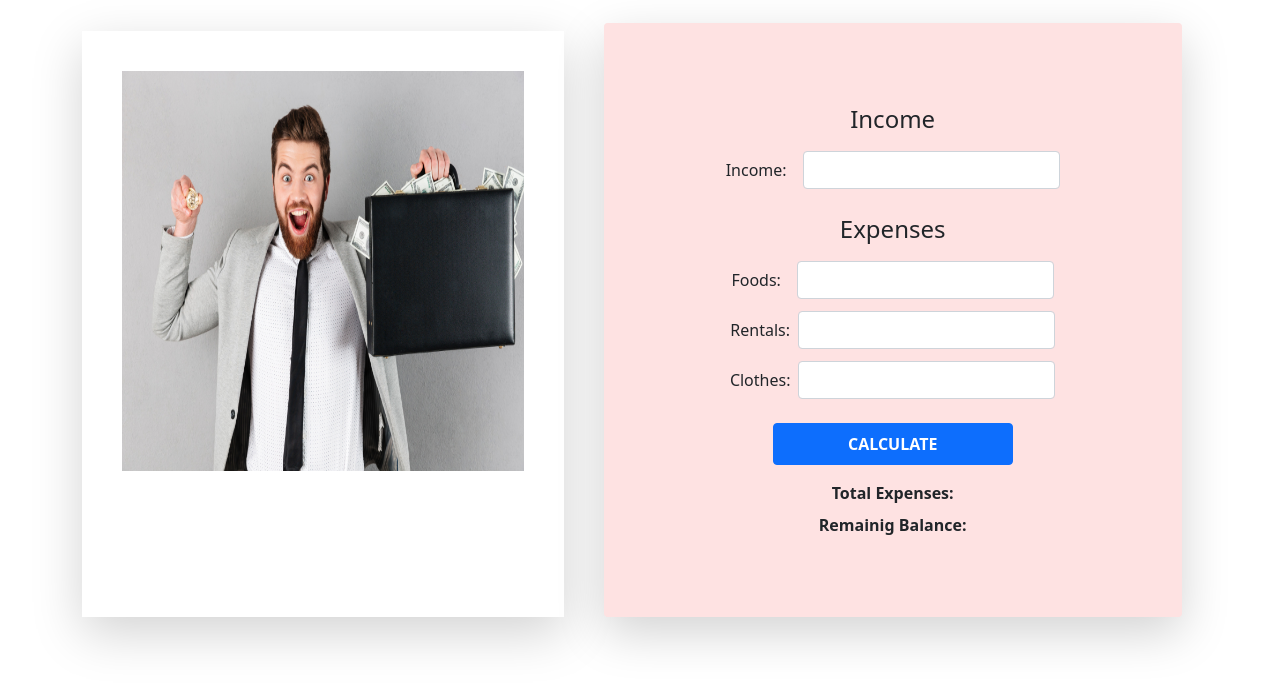
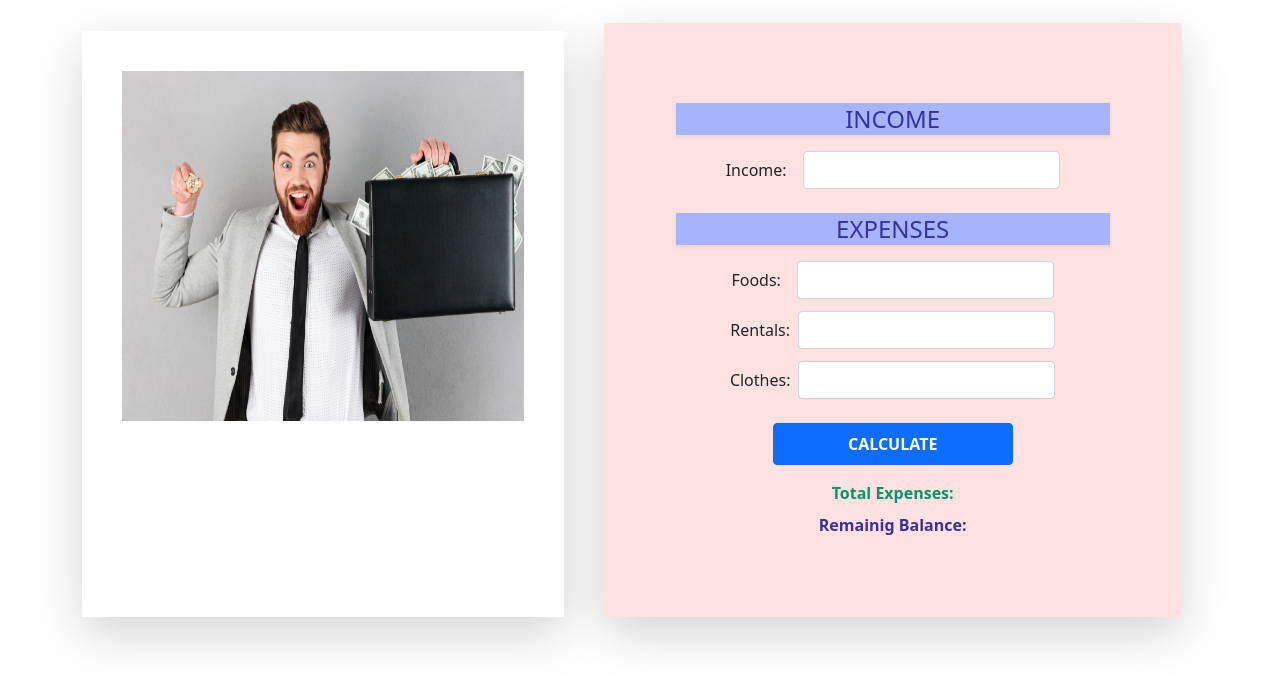
Before and after one commit to Rain44556/Money-Hoarders, a plain HTML site: page index.html in a window 1280 px wide. Shown: the part 133-820 px from the top of the page. Drawn offline with nearby package versions, Linux system fonts and the light colour scheme.

Commit message:
add bg colour

```diff
--- a/index.html
+++ b/index.html
@@ -40,7 +40,7 @@
 
           <!-- income -->
           <div class=" row g-3 justify-content-center">
-            <h3 class="text-2xl text-center font-medium ">Income</h3>
+            <h3 class="text-2xl text-center font-medium text-indigo-800 bg-indigo-300 shadow-sm">INCOME</h3>
             <div class="col-auto">
               <label for="inputPassword6" class="col-form-label font-medium">Income:</label>
             </div>
@@ -51,7 +51,7 @@
 
           <!-- Expenses -->
           <div class="row g-3 justify-content-center">
-            <h3 class="text-2xl text-center font-medium mt-10">Expenses</h3>
+            <h3 class="text-2xl text-center font-medium mt-10 text-indigo-800 bg-indigo-300 shadow-sm">EXPENSES</h3>
 
             <!-- food -->
             <div class="col-auto">
@@ -92,8 +92,8 @@
 
 
           <!-- Total -->
-          <p class="fw-bold mt-3 mb-2 text-center"> Total Expenses:<span id="tExpense"> </span></p>
-          <p class="fw-bold text-center">Remainig Balance:<span id="tBalance"> </span></p>
+          <p class="text-emerald-600 fw-bold mt-3 mb-2 text-center"> Total Expenses:<span id="tExpense"> </span></p>
+          <p class="text-indigo-800 fw-bold text-center">Remainig Balance:<span id="tBalance"> </span></p>
 
 
         </div>
--- a/money.css
+++ b/money.css
@@ -24,7 +24,7 @@
   }
 
   .img-section img {
-    height: 400px;
+    height: 350px;
   }
 
   .calculate-button {
```
